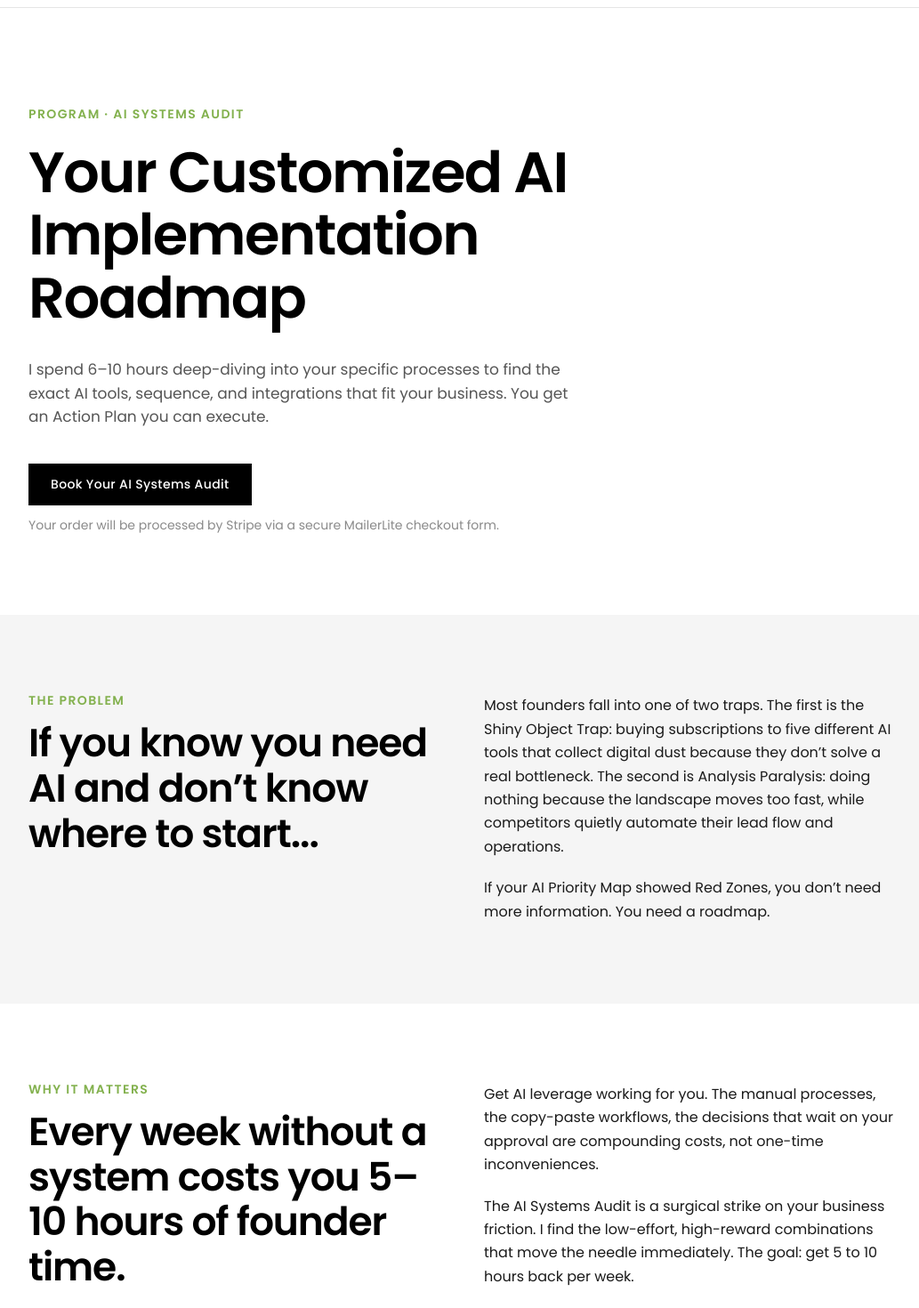
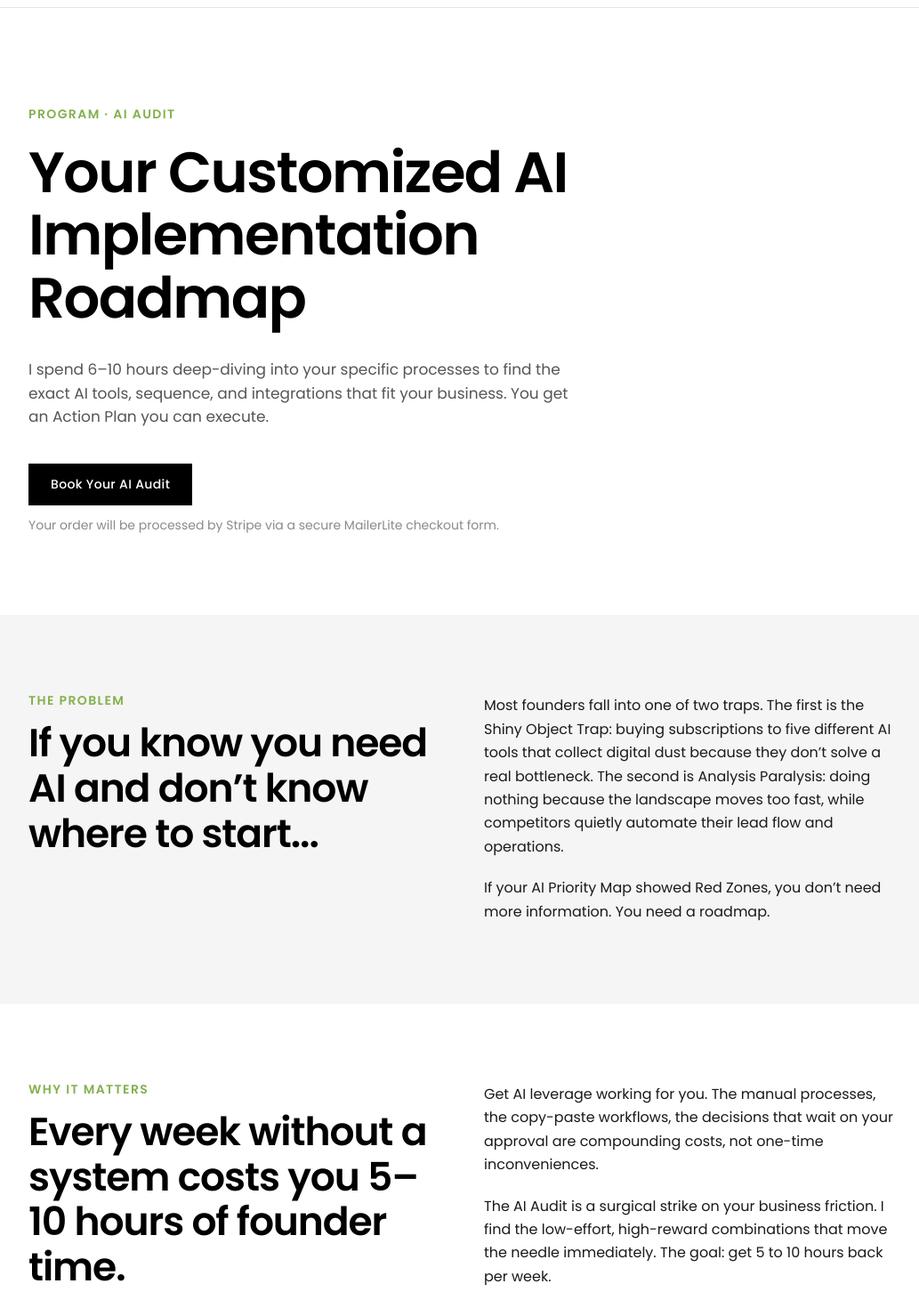
Before and after one commit to ndxtraders/revvaughn-com, a Next.js app: page /ai-audit in a window 1280 px wide. Shown: the part 60-1530 px from the top of the page at 89% size, without its empty margins (120-1153 px from the left). Built offline with nearby package versions, Linux system fonts and the light colour scheme.

Commit message:
Update page.js

```diff
--- a/app/ai-audit/page.js
+++ b/app/ai-audit/page.js
@@ -4,11 +4,11 @@ import Section from '../components/Section'
 import Button from '../components/Button'
 
 export const metadata = {
-  title: 'AI Systems Audit — Rev Vaughn',
+  title: 'AI Audit — Rev Vaughn',
   description:
     'A customized AI implementation roadmap for founder-led brands. 6-10 hours of deep-work synthesis to find the exact tools, sequence, and integrations that fit your business.',
   openGraph: {
-    title: 'AI Systems Audit — Rev Vaughn',
+    title: 'AI Audit — Rev Vaughn',
     description:
       'A customized AI implementation roadmap for founder-led brands. Find the exact AI tools and sequence that fit your business.',
     url: 'https://revvaughn.com/ai-audit',
@@ -25,7 +25,7 @@ export default function AIAuditPage() {
         {/* Hero */}
         <Section bg="paper" width="content" className="pt-20 md:pt-28">
           <div className="max-w-prose">
-            <div className="eyebrow mb-6">Program &middot; AI Systems Audit</div>
+            <div className="eyebrow mb-6">Program &middot; AI Audit</div>
             <h1 className="text-display font-semibold tracking-tight text-ink mb-8">
               Your Customized AI Implementation Roadmap
             </h1>
@@ -35,7 +35,7 @@ export default function AIAuditPage() {
               an Action Plan you can execute.
             </p>
             <Button href="https://checkout.mailerlite.com/checkout/18357" external variant="primary">
-              Book Your AI Systems Audit
+              Book Your AI Audit
             </Button>
             <p className="text-small text-ink-faint mt-3">
               Your order will be processed by Stripe via a secure MailerLite checkout form.
@@ -84,7 +84,7 @@ export default function AIAuditPage() {
                are compounding costs, not one-time inconveniences.
               </p>
               <p>
-                The AI Systems Audit is a surgical strike on your business friction. I find the
+                The AI Audit is a surgical strike on your business friction. I find the
                 low-effort, high-reward combinations that move the needle immediately. The goal:
                 get 5 to 10 hours back per week.
               </p>
@@ -199,7 +199,7 @@ export default function AIAuditPage() {
               for your specific business.
             </p>
             <Button href="https://checkout.mailerlite.com/checkout/18357" external variant="primary">
-              Book Your AI Systems Audit
+              Book Your AI Audit
             </Button>
             <p className="text-small text-ink-faint mt-3">
               Your order will be processed by Stripe via a secure MailerLite checkout form.
```
